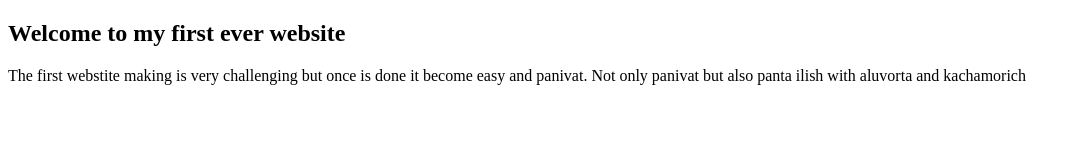
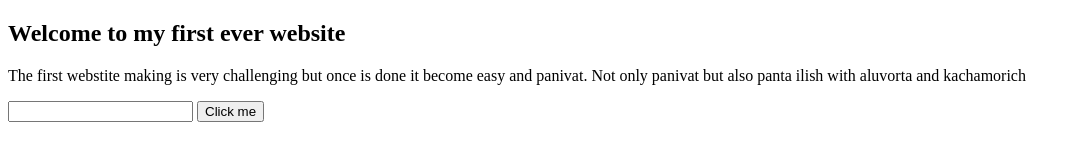
Before and after one commit to easylesson/my-first-website, a plain HTML site: page index.html in a window 1280 px wide. Shown: the whole page, without its empty margins (0-1080 px from the left). Drawn offline with Linux system fonts and the light colour scheme.

Commit message:
my button is done

```diff
--- a/index.html
+++ b/index.html
@@ -8,5 +8,8 @@
 <body>
     <h2>Welcome to my first ever website</h2>
     <p>The first webstite making is very challenging but once is done it become easy and panivat. Not only panivat but also panta ilish with aluvorta and kachamorich</p>
+
+    <input type="text">
+    <button>Click me</button>
 </body>
 </html>
```
